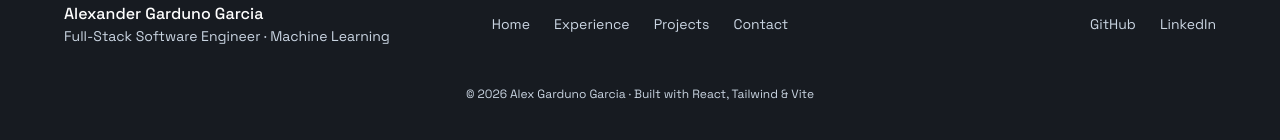
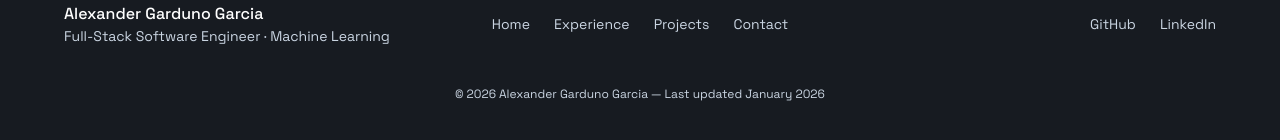
Before and after one commit to GardunoAlex/professional-portfolio, a React (Vite) app: page / in a window 1280 px wide. Shown: the part 2060-2200 px from the top of the page. Built offline with nearby package versions, Linux system fonts and the light colour scheme.

Commit message:
updating resume

```diff
--- a/src/components/Footer.jsx
+++ b/src/components/Footer.jsx
@@ -61,7 +61,7 @@ export default function Footer() {
 
 				{/* Bottom row */}
 				<div className="pt-4 text-center text-xs text-slate-300">
-					© 2026 Alex Garduno Garcia · Built with React, Tailwind & Vite
+					© 2026 Alexander Garduno Garcia — Last updated January 2026
 				</div>
 
 			</div>
--- a/src/pages/Home.jsx
+++ b/src/pages/Home.jsx
@@ -44,7 +44,7 @@ export default function Home() {
 
 				<div className="flex gap-4">
 					<a
-						href="/alex_resume.pdf"
+						href="/Resume.pdf"
 						download
 						className="px-6 py-3 rounded-xl bg-blue-600 hover:bg-blue-500 transition text-white font-medium"
 					>
```
Also changed, not shown: 2 other files (tests, documents, lock files or other folders).
